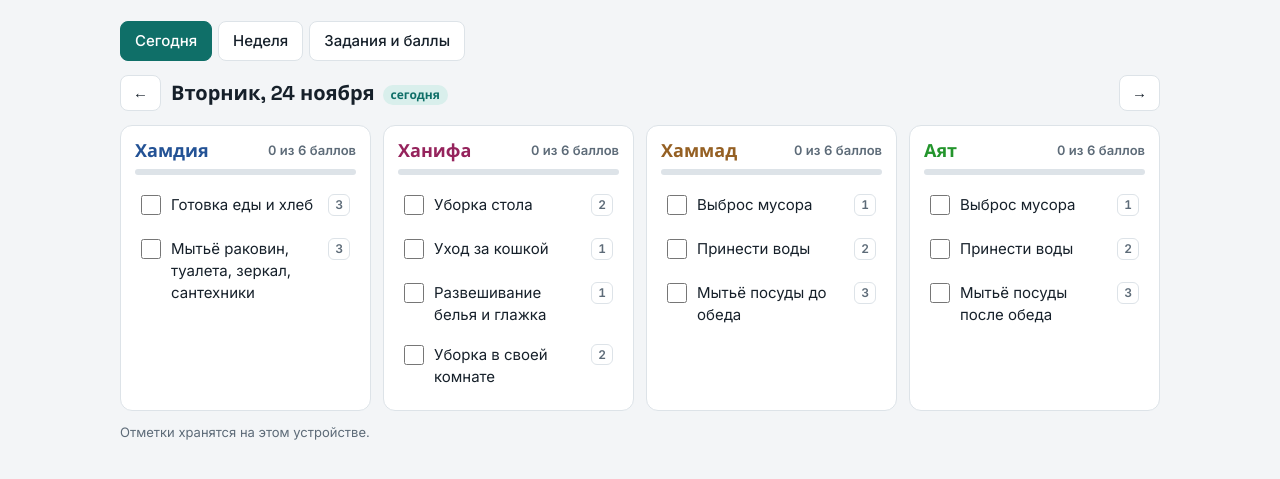
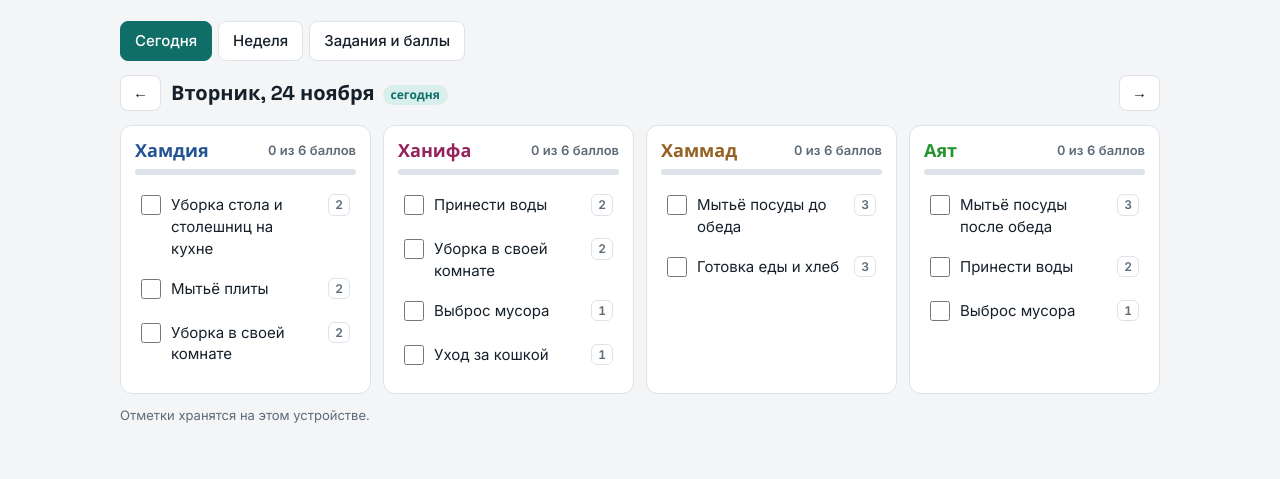
Before and after one commit to ayatismailova048-spec/Osfgtr, a plain HTML site: page index.html in a window 1280 px wide. Shown: the part 83-562 px from the top of the page. Drawn offline with Linux system fonts and the light colour scheme.

Commit message:
Water every other day, add stove cleaning, kitchen countertops with table
Co-Authored-By: Claude Sonnet 5.5 <noreply@anthropic.com>
Claude-Session: https://claude.ai/code/session_01LmRuHgXkzeSfVA8hykZiJp

```diff
--- a/index.html
+++ b/index.html
@@ -113,23 +113,23 @@ const DEFHUE=[215,330,32,125];
 const HUES=[215,330,32,125,265,185,0,55];
 const TASKS={
   dishAM:["Мытьё посуды до обеда",3], dishPM:["Мытьё посуды после обеда",3], trash:["Выброс мусора",1],
-  water:["Принести воды",2], vac:["Пылесос",2], cat:["Уход за кошкой",1], table:["Уборка стола",2],
+  water:["Принести воды",2], vac:["Пылесос",2], cat:["Уход за кошкой",1], table:["Уборка стола и столешниц на кухне",2], stove:["Мытьё плиты",2],
   sink:["Мытьё раковин, туалета, зеркал, сантехники",3], laundry:["Развешивание белья и глажка",1],
   room:["Уборка в своей комнате",2], cook:["Готовка еды и хлеб",3], fridge:["Мытьё холодильника, уборка поверхностей",2]};
-const ORDER=["dishAM","dishPM","cook","trash","water","cat","table","room","sink","laundry","fridge","vac"];
+const ORDER=["dishAM","dishPM","cook","trash","water","cat","table","stove","room","sink","laundry","fridge","vac"];
 const FREQ={dishAM:["1 человек","каждый день"],dishPM:["1 человек","каждый день"],cook:["1 человек","каждый день"],
-  trash:["2 человека вместе","каждый день"],water:["2 человека вместе","каждый день"],cat:["1 человек","каждый день"],
-  table:["1 человек","каждый день"],room:["2 человека (каждый свою комнату)","каждый день"],
+  trash:["2 человека вместе","каждый день"],water:["2 человека вместе","через день"],cat:["1 человек","каждый день"],
+  table:["1 человек","каждый день"],stove:["1 человек","каждый день"],room:["2 человека (каждый свою комнату)","каждый день"],
   sink:["1 человек","раз в 4 дня"],laundry:["1 человек","раз в 4 дня"],fridge:["1 человек","раз в 4 дня"],vac:["1 человек","раз в 4 дня"]};
 // Срок выполнения (час дня), после которого невыполненное задание считается просроченным
 const DEADLINE={dishAM:13};
 const DEFAULT_DEADLINE=20;
 // Цикл из 4 дней. В каждом дне 4 набора по 6 баллов. Набор переходит к следующему человеку каждый день.
 const CYCLE=[
- [['trash','water','dishAM'],['trash','water','dishPM'],['cook','sink'],['table','cat','laundry','room']],
- [['trash','water','dishAM'],['trash','water','dishPM'],['cook','room','cat'],['table','fridge','room']],
- [['trash','water','dishAM'],['trash','water','dishPM'],['cook','room','cat'],['table','vac','room']],
- [['trash','dishAM','room'],['trash','dishPM','room'],['water','cook','cat'],['water','table','room']]];
+ [['dishAM','cook'],['dishPM','water','trash'],['table','stove','room'],['water','room','trash','cat']],
+ [['dishAM','cook'],['dishPM','sink'],['stove','room','trash','laundry'],['table','room','trash','cat']],
+ [['dishAM','cook'],['dishPM','water','trash'],['table','stove','room'],['water','room','trash','cat']],
+ [['dishAM','cook'],['dishPM','table','trash'],['stove','fridge','room'],['vac','room','trash','cat']]];
 const DAYS=["Понедельник","Вторник","Среда","Четверг","Пятница","Суббота","Воскресенье"];
 const SHORT=["Пн","Вт","Ср","Чт","Пт","Сб","Вс"];
 const MONTHS=["января","февраля","марта","апреля","мая","июня","июля","августа","сентября","октября","ноября","декабря"];
@@ -265,7 +265,7 @@ function renderRules(){
   const rows=ORDER.map(t=>`<tr><td>${TASKS[t][0]}</td><td class="n">${TASKS[t][1]}</td><td>${FREQ[t][0]}</td><td>${FREQ[t][1]}</td></tr>`).join("");
   const tot=CYCLE.flat().reduce((s,g)=>s+sumPts(g),0);
   return `<div class="bar"><h2>Задания и баллы</h2></div><div class="scroll rules"><table><thead><tr><th>Задание</th><th>Баллы</th><th>Кто делает</th><th>Как часто</th></tr></thead><tbody>${rows}</tbody></table></div>
-   <p class="note">Баллы указаны на каждого человека. Мусор и вода делаются вдвоём, и оба получают полные баллы. Посуда: 3 балла утром и 3 балла после обеда. За 4 дня набирается ${tot} баллов: 4 человека × 6 баллов × 4 дня.</p>`;
+   <p class="note">Баллы указаны на каждого человека. Мусор и вода делаются вдвоём, и оба получают полные баллы. Мусор выносят каждый день, воду приносят через день. Посуда: 3 балла утром и 3 балла после обеда. За 4 дня набирается ${tot} баллов: 4 человека × 6 баллов × 4 дня.</p>`;
 }
 function render(){
   const a=document.activeElement, el=document.getElementById("view");
```
